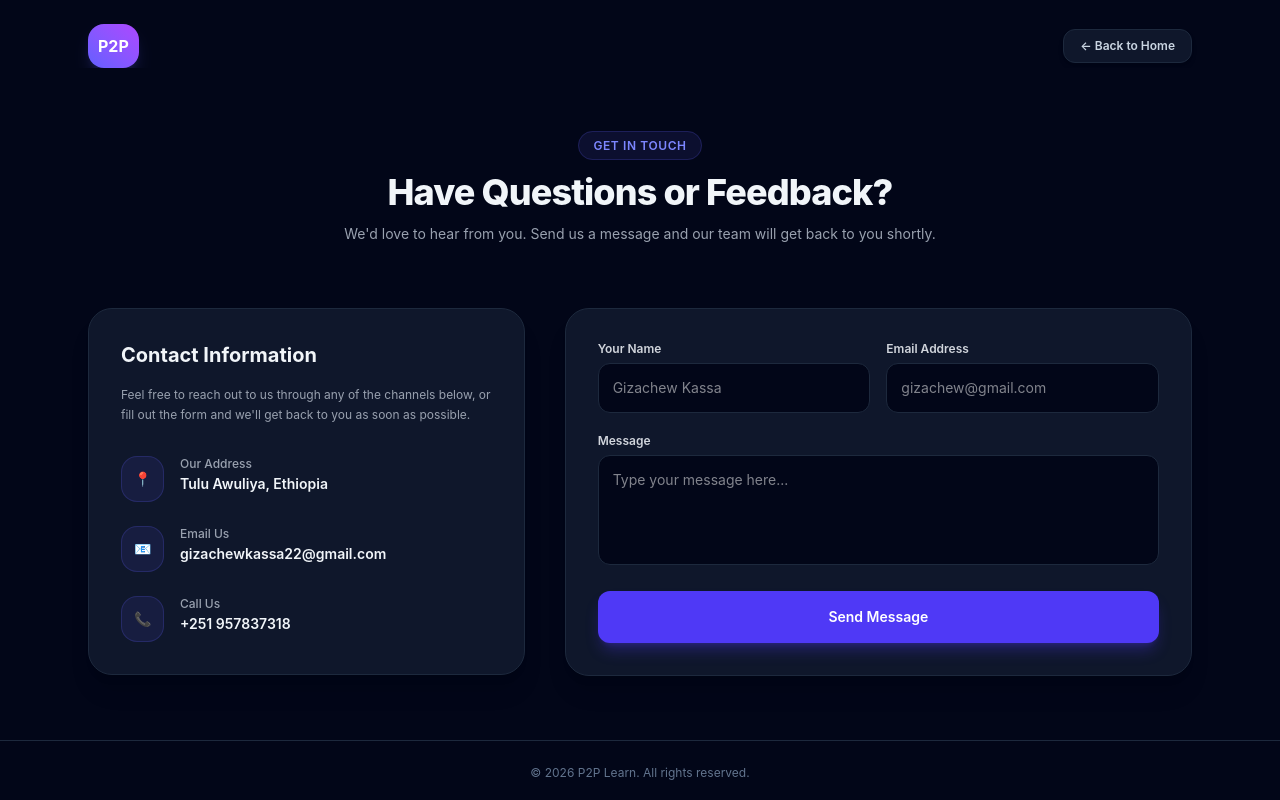
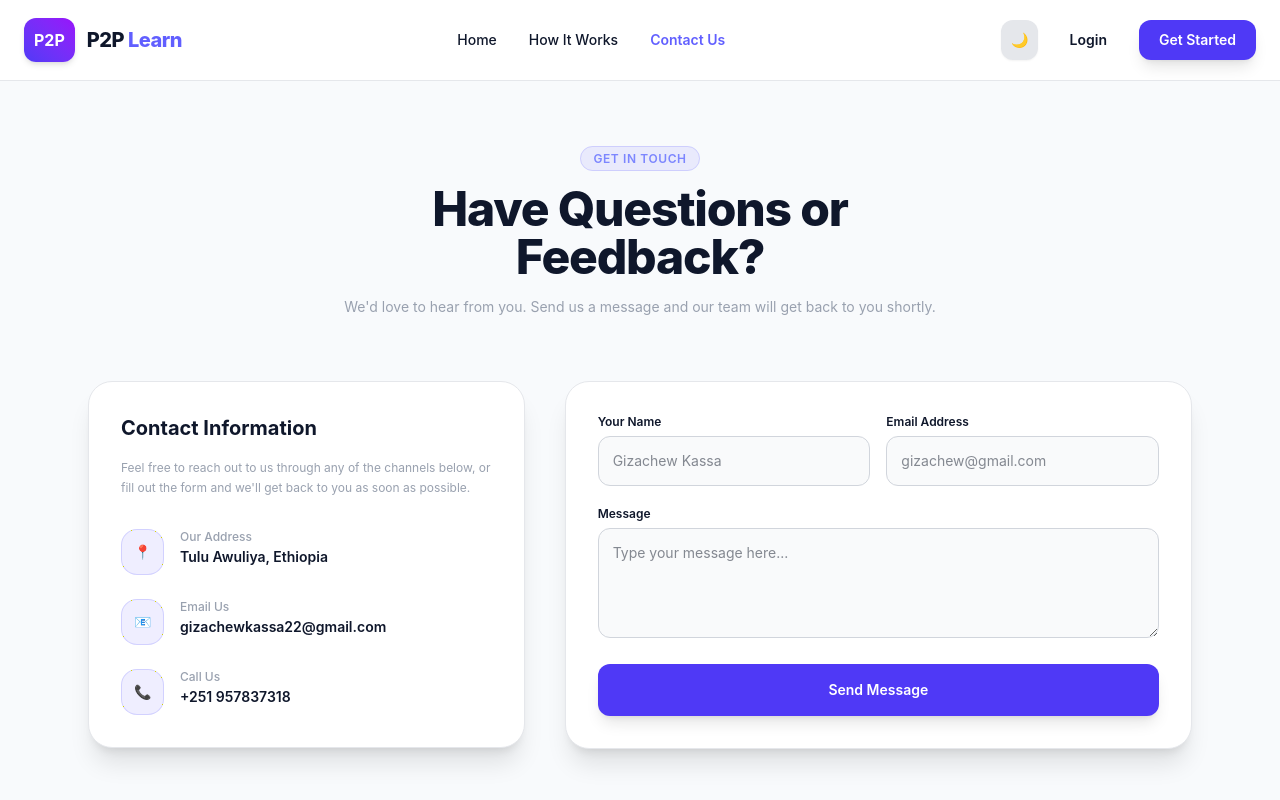
Before and after one commit to gize22/P2P, a React (Vite) app in the folder frontend/: page /contact in a window 1280 px wide. Shown: the top 800 px of the page. Built offline with nearby package versions, Linux system fonts and the light colour scheme; no server answers.

Commit message:
dark and night mode for contact us

```diff
--- a/frontend/src/pages/Contact.jsx
+++ b/frontend/src/pages/Contact.jsx
@@ -1,15 +1,36 @@
-import React, { useState } from "react";
+import React, { useEffect, useState } from "react";
+import { Link } from "react-router-dom";
 import API from "../api";
-import { Link } from "react-router-dom";
+import Footer from "../components/Footer"; // 👈 ፉተሩን ከ HowItWorks ጋር በሚመሳሰል መልኩ ማካተት
 
 export default function Contact() {
+  const [darkMode, setDarkMode] = useState(true);
   const [formData, setFormData] = useState({ name: "", email: "", message: "" });
   const [successMsg, setSuccessMsg] = useState("");
   const [errorMsg, setErrorMsg] = useState("");
   const [loading, setLoading] = useState(false);
 
-  // DarkMode በዲፎልት true እንዲሆን (ወይም ከ App state ከፈለጉ መቀየር ይችላሉ)
-  const [darkMode, setDarkMode] = useState(true);
+  useEffect(() => {
+    const isDark = localStorage.getItem("theme") !== "light";
+    setDarkMode(isDark);
+    if (isDark) {
+      document.documentElement.classList.add("dark");
+    } else {
+      document.documentElement.classList.remove("dark");
+    }
+  }, []);
+
+  const toggleTheme = () => {
+    if (darkMode) {
+      localStorage.setItem("theme", "light");
+      document.documentElement.classList.remove("dark");
+      setDarkMode(false);
+    } else {
+      localStorage.setItem("theme", "dark");
+      document.documentElement.classList.add("dark");
+      setDarkMode(true);
+    }
+  };
 
   const handleChange = (e) => {
     setFormData({ ...formData, [e.target.name]: e.target.value });
@@ -33,27 +54,35 @@
   };
 
   return (
-    <div className={`min-h-screen flex flex-col justify-between ${darkMode ? "bg-slate-950 text-slate-100" : "bg-white text-gray-900"}`}>
+    <div className={`min-h-screen font-sans transition-colors duration-200 ${darkMode ? "bg-slate-950 text-slate-100" : "bg-slate-50 text-slate-900"}`}>
 
-      {/* Top Navigation / Back to Home Header */}
-      <div className="max-w-6xl w-full mx-auto px-6 pt-6 flex justify-between items-center">
-        <Link to="/" className="inline-block bg-gradient-to-tr from-indigo-500 to-purple-500 text-white p-2.5 rounded-2xl font-bold text-base shadow-lg shadow-indigo-500/20">
-          P2P
-        </Link>
-        <Link to="/" className={`text-xs font-semibold flex items-center gap-1.5 transition px-4 py-2 rounded-xl shadow-md border ${darkMode ? "bg-slate-900 border-slate-800 text-slate-300 hover:text-white" : "bg-gray-100 border-gray-200 text-gray-700 hover:text-black"}`}>
-          ← Back to Home
-        </Link>
+      {/* Navbar (ልክ እንደ HowItWorks) */}
+      <nav className={`w-full border-b backdrop-blur-md sticky top-0 z-50 transition-colors duration-200 ${darkMode ? "bg-slate-950/90 border-slate-800" : "bg-white/90 border-gray-200"}`}>
+        <div className="max-w-7xl mx-auto px-6 h-20 flex justify-between items-center">
+          <div className="flex items-center gap-3">
+            <div className="bg-gradient-to-tr from-indigo-600 to-purple-600 text-white p-2.5 rounded-xl font-bold text-base shadow-md">P2P</div>
+            <span className="text-xl font-extrabold tracking-tight">P2P <span className="text-indigo-500">Learn</span></span>
           </div>
+          <div className="hidden md:flex items-center gap-8 text-sm font-medium">
+            <Link to="/" className="hover:text-indigo-500 transition">Home</Link>
+            <Link to="/how-it-works" className="hover:text-indigo-500 transition">How It Works</Link>
+            <Link to="/contact" className="text-indigo-500 font-semibold">Contact Us</Link>
+          </div>
+          <div className="flex items-center gap-4">
+            <button onClick={toggleTheme} className="p-2.5 rounded-xl bg-gray-200 dark:bg-slate-800 text-sm shadow-xs" title="Toggle Theme">
+              {darkMode ? "☀️" : "🌙"}
+            </button>
+            <Link to="/login" className="px-4 py-2 text-sm font-semibold hover:text-indigo-500 transition">Login</Link>
+            <Link to="/register" className="px-5 py-2.5 text-sm font-semibold text-white bg-indigo-600 hover:bg-indigo-500 rounded-xl transition shadow-lg">Get Started</Link>
+          </div>
+        </div>
+      </nav>
 
-      {/* Get in Touch / Contact Section (የሰጡኝ ዲዛይን 100% ያልተነካ) */}
-      <section id="contact" className={`py-16 ${darkMode ? "bg-slate-950 text-slate-100" : "bg-white text-gray-900"}`}>
-        <div className="max-w-6xl mx-auto px-6">
-
+      {/* Main Contact Section */}
+      <div className="max-w-6xl mx-auto px-6 py-16">
         <div className="text-center max-w-2xl mx-auto mb-16">
-            <span className="px-3.5 py-1.5 rounded-full bg-indigo-500/10 text-indigo-400 text-xs font-semibold uppercase tracking-wider border border-indigo-500/20">
-              Get in Touch
-            </span>
-            <h2 className="text-3xl md:text-4xl font-extrabold mt-4 mb-3 tracking-tight">Have Questions or Feedback?</h2>
+          <span className="px-3 py-1 rounded-full bg-indigo-500/10 text-indigo-400 text-xs font-semibold uppercase tracking-wider border border-indigo-500/20">Get in Touch</span>
+          <h1 className="text-4xl md:text-5xl font-extrabold mt-4 mb-4 tracking-tight">Have Questions or Feedback?</h1>
           <p className="text-gray-400 text-sm">We'd love to hear from you. Send us a message and our team will get back to you shortly.</p>
         </div>
 
@@ -61,7 +90,7 @@
         <div className="grid grid-cols-1 lg:grid-cols-12 gap-10 items-start">
 
           {/* Left Box: Contact Information */}
-            <div className={`lg:col-span-5 p-8 rounded-3xl border shadow-xl ${darkMode ? "bg-slate-900 border-slate-800 text-slate-100" : "bg-white border-gray-200 text-gray-800"}`}>
+          <div className={`lg:col-span-5 p-8 rounded-3xl border shadow-xl ${darkMode ? "bg-slate-900 border-slate-800" : "bg-white border-gray-200"}`}>
             <h3 className="text-xl font-bold mb-4">Contact Information</h3>
             <p className="text-xs text-gray-400 mb-8 leading-relaxed">
               Feel free to reach out to us through any of the channels below, or fill out the form and we'll get back to you as soon as possible.
@@ -69,9 +98,7 @@
 
             <div className="space-y-6 text-sm">
               <div className="flex items-start gap-4">
-                  <div className="p-3 bg-indigo-500/10 text-indigo-400 rounded-2xl border border-indigo-500/20">
-                    📍
-                  </div>
+                <div className="p-3 bg-indigo-500/10 text-indigo-400 rounded-2xl border border-indigo-500/20">📍</div>
                 <div>
                   <p className="text-xs text-gray-400 font-medium">Our Address</p>
                   <p className="font-semibold mt-0.5">Tulu Awuliya, Ethiopia</p>
@@ -79,9 +106,7 @@
               </div>
 
               <div className="flex items-start gap-4">
-                  <div className="p-3 bg-indigo-500/10 text-indigo-400 rounded-2xl border border-indigo-500/20">
-                    📧
-                  </div>
+                <div className="p-3 bg-indigo-500/10 text-indigo-400 rounded-2xl border border-indigo-500/20">📧</div>
                 <div>
                   <p className="text-xs text-gray-400 font-medium">Email Us</p>
                   <p className="font-semibold mt-0.5">gizachewkassa22@gmail.com</p>
@@ -89,9 +114,7 @@
               </div>
 
               <div className="flex items-start gap-4">
-                  <div className="p-3 bg-indigo-500/10 text-indigo-400 rounded-2xl border border-indigo-500/20">
-                    📞
-                  </div>
+                <div className="p-3 bg-indigo-500/10 text-indigo-400 rounded-2xl border border-indigo-500/20">📞</div>
                 <div>
                   <p className="text-xs text-gray-400 font-medium">Call Us</p>
                   <p className="font-semibold mt-0.5">+251 957837318</p>
@@ -101,16 +124,15 @@
           </div>
 
           {/* Right Box: Form */}
-            <div className={`lg:col-span-7 p-8 rounded-3xl border shadow-xl ${darkMode ? "bg-slate-900 border-slate-800 text-slate-100" : "bg-white border-gray-200 text-gray-800"}`}>
+          <div className={`lg:col-span-7 p-8 rounded-3xl border shadow-xl ${darkMode ? "bg-slate-900 border-slate-800" : "bg-white border-gray-200"}`}>
 
-              {/* Success / Error Banners */}
             {successMsg && <div className="mb-6 bg-emerald-500/10 border border-emerald-500/20 text-emerald-400 text-xs p-3 rounded-xl font-semibold text-center">{successMsg}</div>}
             {errorMsg && <div className="mb-6 bg-rose-500/10 border border-rose-500/20 text-rose-400 text-xs p-3 rounded-xl font-semibold text-center">{errorMsg}</div>}
 
             <form onSubmit={handleContactSubmit} className="space-y-5 text-left">
               <div className="grid grid-cols-1 md:grid-cols-2 gap-4">
                 <div>
-                    <label className="block text-xs font-semibold mb-1.5 text-gray-300">Your Name</label>
+                  <label className="block text-xs font-semibold mb-1.5">Your Name</label>
                   <input
                     type="text"
                     name="name"
@@ -118,11 +140,11 @@
                     onChange={handleChange}
                     placeholder="Gizachew Kassa"
                     required
-                      className={`w-full p-3.5 border rounded-xl text-sm focus:outline-none focus:border-indigo-500 transition ${darkMode ? "bg-slate-950 border-slate-800 text-white" : "bg-gray-50 border-gray-300 text-gray-900"}`}
+                    className={`w-full p-3.5 border rounded-xl text-sm focus:outline-none ${darkMode ? "bg-slate-950 border-slate-800 text-white" : "bg-gray-50 border-gray-300 text-gray-900"}`}
                   />
                 </div>
                 <div>
-                    <label className="block text-xs font-semibold mb-1.5 text-gray-300">Email Address</label>
+                  <label className="block text-xs font-semibold mb-1.5">Email Address</label>
                   <input
                     type="email"
                     name="email"
@@ -130,13 +152,13 @@
                     onChange={handleChange}
                     placeholder="gizachew@gmail.com"
                     required
-                      className={`w-full p-3.5 border rounded-xl text-sm focus:outline-none focus:border-indigo-500 transition ${darkMode ? "bg-slate-950 border-slate-800 text-white" : "bg-gray-50 border-gray-300 text-gray-900"}`}
+                    className={`w-full p-3.5 border rounded-xl text-sm focus:outline-none ${darkMode ? "bg-slate-950 border-slate-800 text-white" : "bg-gray-50 border-gray-300 text-gray-900"}`}
                   />
                 </div>
               </div>
 
               <div>
-                  <label className="block text-xs font-semibold mb-1.5 text-gray-300">Message</label>
+                <label className="block text-xs font-semibold mb-1.5">Message</label>
                 <textarea
                   name="message"
                   value={formData.message}
@@ -144,26 +166,20 @@
                   placeholder="Type your message here..."
                   required
                   rows="4"
-                    className={`w-full p-3.5 border rounded-xl text-sm focus:outline-none focus:border-indigo-500 transition resize-none ${darkMode ? "bg-slate-950 border-slate-800 text-white" : "bg-gray-50 border-gray-300 text-gray-900"}`}
+                  className={`w-full p-3.5 border rounded-xl text-sm focus:outline-none ${darkMode ? "bg-slate-950 border-slate-800 text-white" : "bg-gray-50 border-gray-300 text-gray-900"}`}
                 />
               </div>
 
-                <button type="submit" disabled={loading} className="w-full py-4 bg-indigo-600 hover:bg-indigo-500 text-white font-semibold rounded-xl transition shadow-lg shadow-indigo-600/30 text-sm disabled:opacity-50">
+              <button type="submit" disabled={loading} className="w-full py-4 bg-indigo-600 hover:bg-indigo-500 text-white font-semibold rounded-xl transition shadow-lg text-sm disabled:opacity-50">
                 {loading ? "Sending Message..." : "Send Message"}
               </button>
             </form>
           </div>
 
         </div>
+      </div>
 
-        </div>
-      </section>
-
-      {/* Footer */}
-      <footer className={`py-6 border-t text-center text-xs ${darkMode ? "bg-slate-950 border-slate-800 text-slate-500" : "bg-gray-50 border-gray-200 text-gray-500"}`}>
-        © {new Date().getFullYear()} P2P Learn. All rights reserved.
-      </footer>
-
+      <Footer />
     </div>
   );
 }
```
Lines whose indentation alone changed are shown as unchanged.
